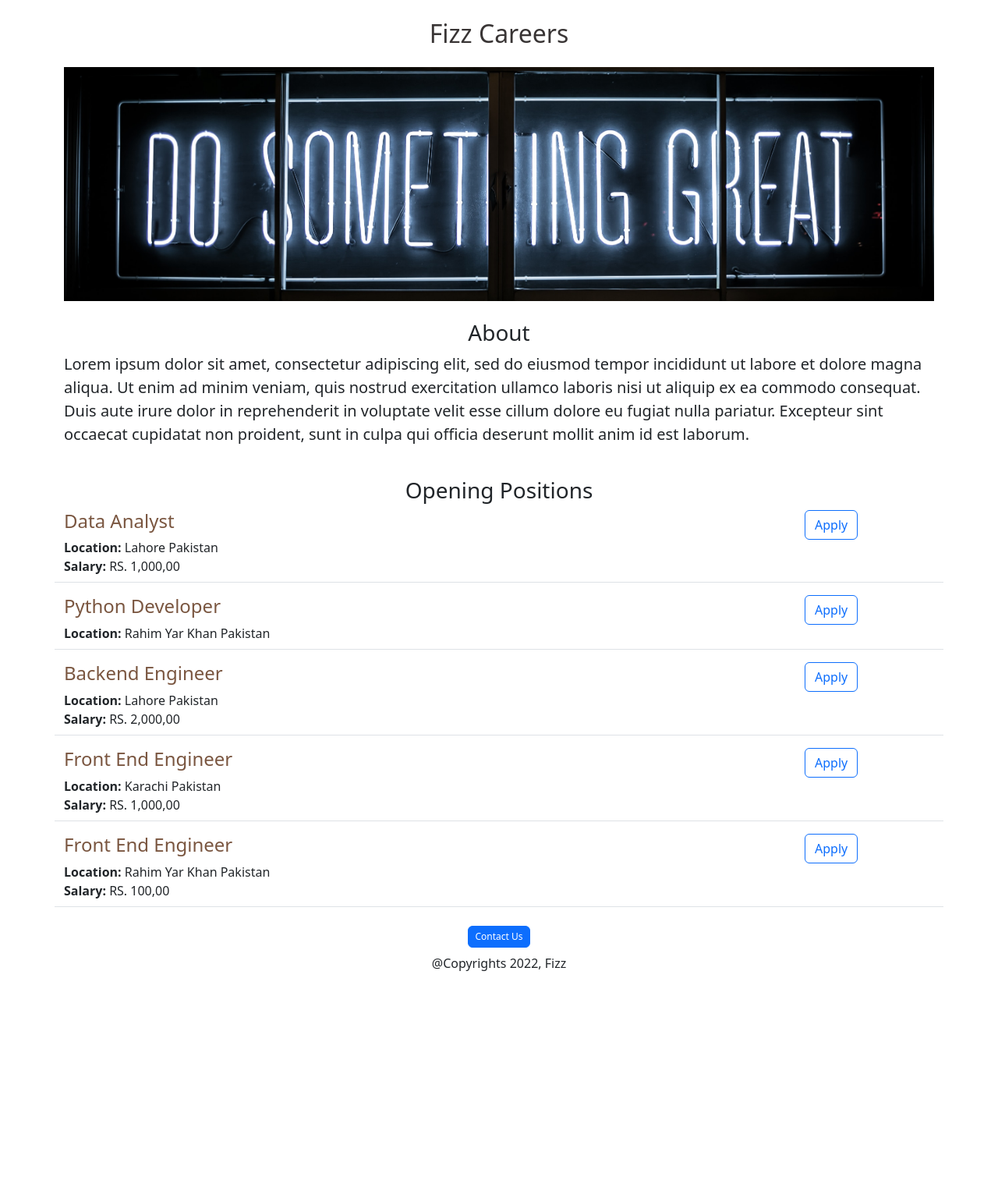
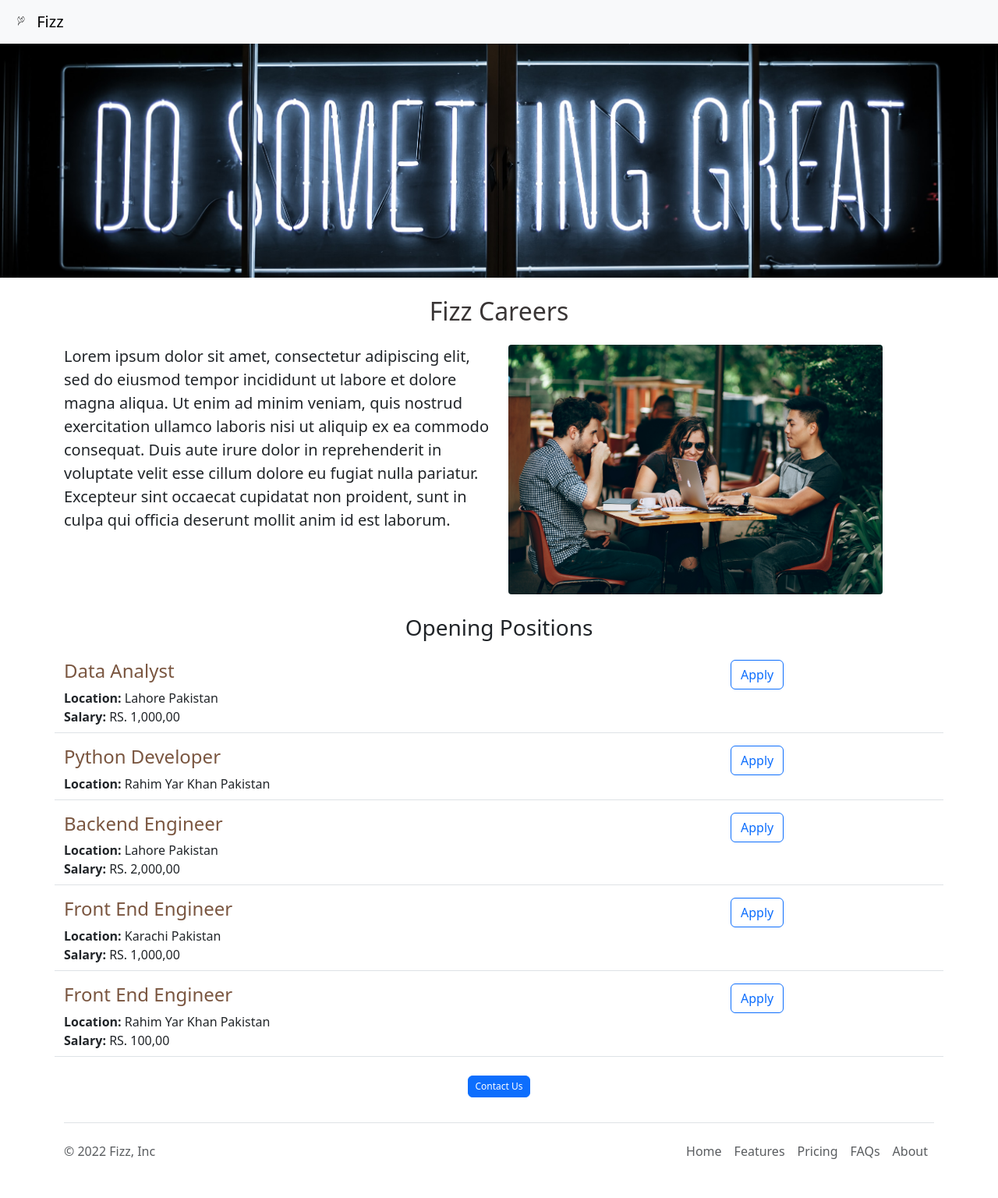
Before and after one commit to muhammadfayyazkaleem/fizz-careers-site, a Flask app: page / in a window 1280 px wide. Shown: the whole page at 78% size. Before the commit the page ends 1245 px from the top, so only its background shows below. Run offline with Flask 3, Linux system fonts and the light colour scheme.

Commit message:
make professional changes.

```diff
--- /dev/null
+++ b/templates/footer.html
@@ -0,0 +1,17 @@
+<div class="container">
+    <footer class="d-flex flex-wrap justify-content-between align-items-center py-3 my-4 border-top">
+      <p class="col-md-4 mb-0 text-body-secondary">&copy; 2022 Fizz, Inc</p>
+
+      <a href="/" class="col-md-4 d-flex align-items-center justify-content-center mb-3 mb-md-0 me-md-auto link-body-emphasis text-decoration-none">
+        <svg class="bi me-2" width="40" height="32"><use xlink:href="#bootstrap"/></svg>
+      </a>
+
+      <ul class="nav col-md-4 justify-content-end">
+        <li class="nav-item"><a href="#" class="nav-link px-2 text-body-secondary">Home</a></li>
+        <li class="nav-item"><a href="#" class="nav-link px-2 text-body-secondary">Features</a></li>
+        <li class="nav-item"><a href="#" class="nav-link px-2 text-body-secondary">Pricing</a></li>
+        <li class="nav-item"><a href="#" class="nav-link px-2 text-body-secondary">FAQs</a></li>
+        <li class="nav-item"><a href="#" class="nav-link px-2 text-body-secondary">About</a></li>
+      </ul>
+    </footer>
+  </div>
--- a/templates/home.html
+++ b/templates/home.html
@@ -15,25 +15,30 @@
     </style>
 </head>
 <body>
+    {% include 'navbar.html' %}
+    <img class="img-fluid" id="banner" src="static\banner.jpg" >
     <div class="container">
     <h2 class="text-center pt-4 mb-4" style="color: rgb(57, 53, 53);">{{company_name}} Careers</h2>
-    <img class="img-fluid" id="banner" src="static\banner.jpg" >
-    <h3 class="text-center mt-4 mb-2" >About</h3>
-    <p class="lead">Lorem ipsum dolor sit amet, consectetur adipiscing elit, sed do eiusmod tempor incididunt ut labore et dolore magna aliqua. Ut enim ad minim veniam, quis nostrud exercitation ullamco laboris nisi ut aliquip ex ea commodo consequat. Duis aute irure dolor in reprehenderit in voluptate velit esse cillum dolore eu fugiat nulla pariatur. Excepteur sint occaecat cupidatat non proident, sunt in culpa qui officia deserunt mollit anim id est laborum.</p>
-    <h3 class="text-center pt-4 mb-2">Opening Positions</h3>
+    <div class="row" style="margin-bottom: 2px;">
+        <div class="col-md-6">
+            <p class="lead">Lorem ipsum dolor sit amet, consectetur adipiscing elit, sed do eiusmod tempor incididunt ut labore et dolore magna aliqua. Ut enim ad minim veniam, quis nostrud exercitation ullamco laboris nisi ut aliquip ex ea commodo consequat. Duis aute irure dolor in reprehenderit in voluptate velit esse cillum dolore eu fugiat nulla pariatur. Excepteur sint occaecat cupidatat non proident, sunt in culpa qui officia deserunt mollit anim id est laborum.</p>
+        </div>
+        <div class="d-none d-md-block col-md-6">
+            <img src="static\developer.jpg"  style="height: 320px; border-radius: 4px;">
+        </div>
+    </div>
+    <h3 class="text-center pt-4 mb-4">Opening Positions</h3>
     <div>
         {% for job in jobs%}
             {% include 'jobitem.html' %}
         {% endfor %}
-
-
     </div>
     <div class="text-center">
         <button type="button" class="btn btn-primary mb-2 mt-2"style="--bs-btn-padding-y: .25rem; --bs-btn-padding-x: .5rem; --bs-btn-font-size: .75rem;">
             Contact Us
         </button>
-        <p class="text-center" mt-4 pb-4> @Copyrights 2022, Fizz</p>
     </div></div>
+    {% include 'footer.html' %}
 
 </body>
 </html>
--- a/templates/jobitem.html
+++ b/templates/jobitem.html
@@ -1,5 +1,5 @@
 <div class="border-bottom mt-1 mb-3 pb-2 row">
-    <div class="col-10">
+    <div class="col-9">
         <h4 style="color: rgb(122, 86, 64);">
             {{job['position']}}
         </h4>
@@ -10,7 +10,7 @@
         <div><b>Salary: </b> {{job['salary']}}</div>
         {% endif %}
     </div>
-    <div class="col-2">
-        <button type="button" class="btn btn-outline-primary">Apply</button>
+    <div class="col-3">
+        <a href="mailto:muhammadfayyazkaleem@gmail.com?subject=Application%20For%20{{jobs['position']}}" "button" class="btn btn-outline-primary">Apply</a>
     </div>
 </div>
--- /dev/null
+++ b/templates/navbar.html
@@ -0,0 +1,10 @@
+<nav class="navbar bg-body-tertiary shadow-sm fixed-top">
+    <div class="container-fluid">
+      <a class="navbar-brand" href="#">
+        <img src="static\logo.svg" alt="Logo" width="30" height="24" class="d-inline-block align-text-top">
+        Fizz
+      </a>
+    </div>
+</nav>
+
+<div style="height:56px;"></div>
```
Also changed, not shown: static/developer.jpg (added), static/logo.svg (added).
